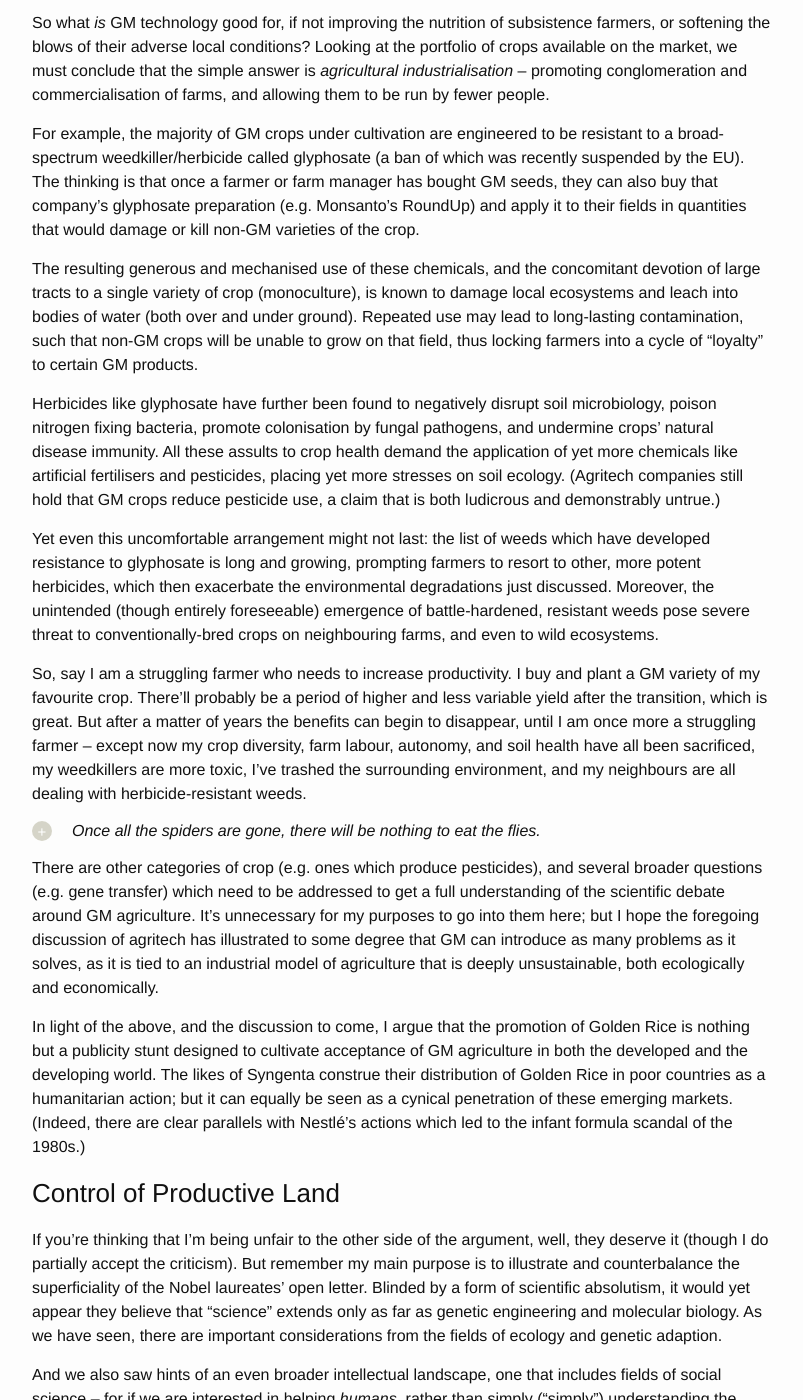
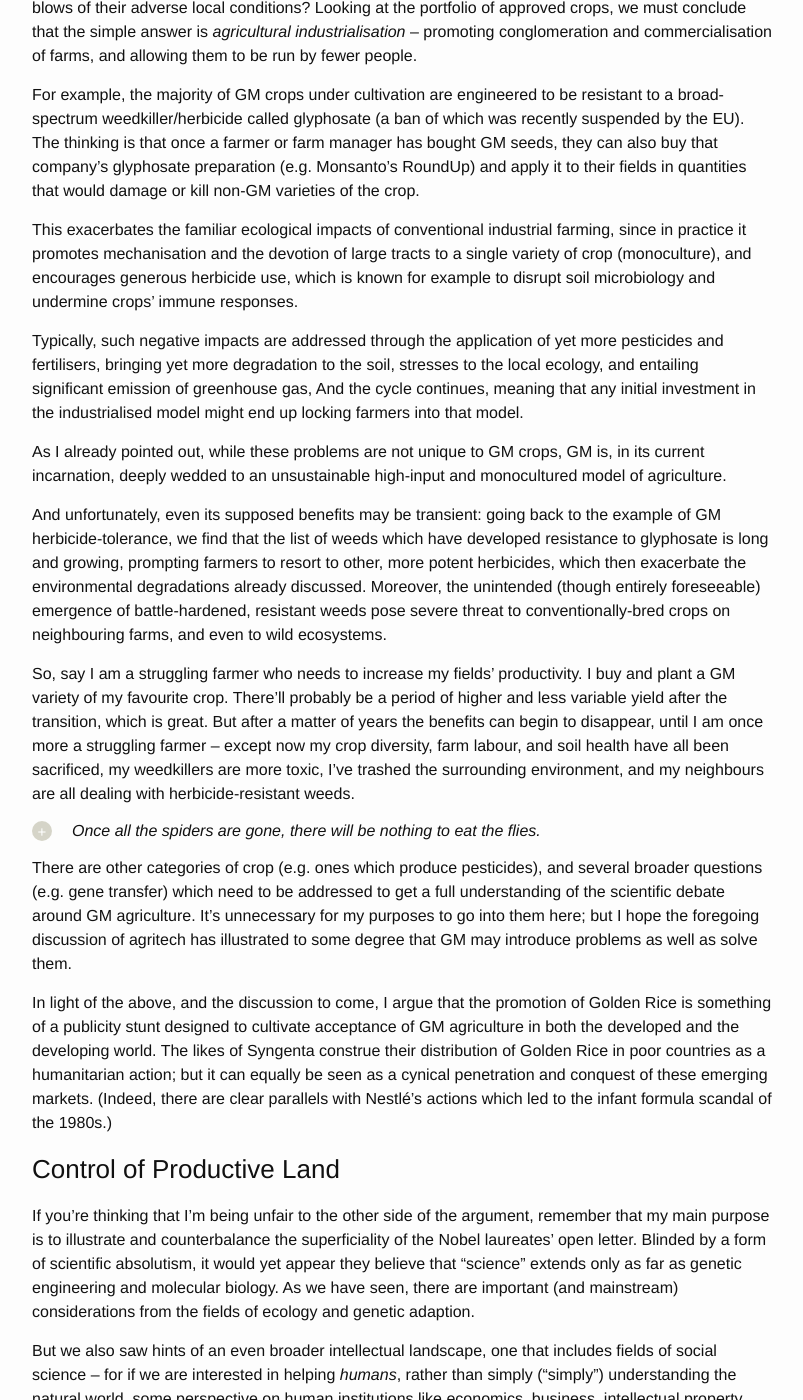
Before and after one commit to Allium/WithoutHeadOrFoot, a Jekyll site: the page built from _posts/2016-07-02-Genetically-Engineered-Straw.md, in a window 1280 px wide and 1400 px high, scrolled down 2869 px. Shown: the whole window, without its empty margins (238-1041 px from the left). Built offline with Jekyll 4.4.1, drawn with Linux system fonts in a browser that asks for light colours; comment, search, counter and statistics services are not loaded; some of the changed text lies outside the part shown.

Commit message:
GMO toned down and reorganised the herbicide section

```diff
--- a/_posts/2016-07-02-Genetically-Engineered-Straw.md
+++ b/_posts/2016-07-02-Genetically-Engineered-Straw.md
@@ -5,8 +5,6 @@ tags:	[agriculture, environment, NGO, science, sociology]
 ---
 
 *[Parts 3 and 4 of the Roots of Paradigm series will be in the works soon! For now, please indulge a little polemic detour.]*
-
-*[I've been very sloppy with references here, but I intend to correct this in the next couple of weeks.]*
 
 Oh, how the mighty have done it again.
 
@@ -119,7 +117,7 @@ Conspicuously absent from the letter, for instance, is any mention the *producer
 
 I don't mean to suggest that commercial interests necessarily preclude work which benefits common people; but merely that we must be wary of the sophisticated craft of public image and spin.
 
-Take Golden Rice, whose humanitarian credentials have been enthusiastically touted for years, but which has to date witnessed no substantial deployment. Nor is there convincing evidence that it is a cost-effective &ndash; or even *effective* &ndash; means of mitigating VAD in at-risk populations.
+Take Golden Rice, whose humanitarian credentials have been enthusiastically touted for years, but which has to date witnessed no substantial deployment. Nor is there convincing evidence that it is an effective, let alone cost-effective, means of mitigating VAD in at-risk populations.
 
 It's a similar story for other GM crops with traits like drought or salt tolerance, which have ostensibly been developed to help poor farmers. They comprise a high percentage of agritech PR content, a tiny percentage of research investment, and a zero percentage of seed sales.
 
@@ -128,18 +126,19 @@ It's a similar story for other GM crops with traits like drought or salt toleran
 
 ### The Successes of GM Crops
 
-So what *is* GM technology good for, if not improving the nutrition of subsistence farmers, or softening the blows of their adverse local conditions? Looking at the portfolio of crops available on the market, we must conclude that the simple answer is *agricultural industrialisation* &ndash; promoting conglomeration and commercialisation of farms, and allowing them to be run by fewer people.
+So what *is* GM technology good for, if not improving the nutrition of subsistence farmers, or softening the blows of their adverse local conditions? Looking at the portfolio of approved crops, we must conclude that the simple answer is *agricultural industrialisation* &ndash; promoting conglomeration and commercialisation of farms, and allowing them to be run by fewer people.
 
 For example, the majority of GM crops under cultivation are engineered to be resistant to a broad-spectrum weedkiller/herbicide called glyphosate (a ban of which was recently suspended by the EU). The thinking is that once a farmer or farm manager has bought GM seeds, they can also buy that company's glyphosate preparation (e.g. Monsanto's RoundUp) and apply it to their fields in quantities that would damage or kill non-GM varieties of the crop.
 
-The resulting generous and mechanised use of these chemicals, and the concomitant devotion of large tracts to a single variety of crop (monoculture), is known to damage local ecosystems and leach into bodies of water (both over and under ground). Repeated use may lead to long-lasting contamination, such that non-GM crops will be unable to grow on that field, thus locking farmers into a cycle of "loyalty" to certain GM products.
+This exacerbates the familiar ecological impacts of conventional industrial farming, since in practice it promotes mechanisation and the devotion of large tracts to a single variety of crop (monoculture), and encourages generous herbicide use, which is known for example to disrupt soil microbiology and undermine crops' immune responses.
 
-Herbicides like glyphosate have further been found to negatively disrupt soil microbiology, poison nitrogen fixing bacteria, promote colonisation by fungal pathogens, and undermine crops' natural disease immunity. All these assults to crop health demand the application of yet more chemicals like artificial fertilisers and pesticides, placing yet more stresses on soil ecology.
-(Agritech companies still hold that GM crops reduce pesticide use, a claim that is both ludicrous and demonstrably untrue.)
+Typically, such negative impacts are addressed through the application of yet more pesticides and fertilisers, bringing yet more degradation to the soil, stresses to the local ecology, and entailing significant emission of greenhouse gas, And the cycle continues, meaning that any initial investment in the industrialised model might end up locking farmers into that model.
 
-Yet even this uncomfortable arrangement might not last: the list of weeds which have developed resistance to glyphosate is long and growing, prompting farmers to resort to other, more potent herbicides, which then exacerbate the environmental degradations just discussed. Moreover, the unintended (though entirely foreseeable) emergence of battle-hardened, resistant weeds pose severe threat to conventionally-bred crops on neighbouring farms, and even to wild ecosystems.
+As I already pointed out, while these problems are not unique to GM crops, GM is, in its current incarnation, deeply wedded to an unsustainable high-input and monocultured model of agriculture.
 
-So, say I am a struggling farmer who needs to increase productivity. I buy and plant a GM variety of my favourite crop. There'll probably be a period of higher and less variable yield after the transition, which is great. But after a matter of years the benefits can begin to disappear, until I am once more a struggling farmer &ndash; except now my crop diversity, farm labour, autonomy, and soil health have all been sacrificed, my weedkillers are more toxic, I've trashed the surrounding environment, and my neighbours are all dealing with herbicide-resistant weeds.
+And unfortunately, even its supposed benefits may be transient: going back to the example of GM herbicide-tolerance, we find that the list of weeds which have developed resistance to glyphosate is long and growing, prompting farmers to resort to other, more potent herbicides, which then exacerbate the environmental degradations already discussed. Moreover, the unintended (though entirely foreseeable) emergence of battle-hardened, resistant weeds pose severe threat to conventionally-bred crops on neighbouring farms, and even to wild ecosystems.
+
+So, say I am a struggling farmer who needs to increase my fields' productivity. I buy and plant a GM variety of my favourite crop. There'll probably be a period of higher and less variable yield after the transition, which is great. But after a matter of years the benefits can begin to disappear, until I am once more a struggling farmer &ndash; except now my crop diversity, farm labour, and soil health have all been sacrificed, my weedkillers are more toxic, I've trashed the surrounding environment, and my neighbours are all dealing with herbicide-resistant weeds.
 
 <!-- ---------------------------------------------------------------------- -->
 <div class="expanding_section">
@@ -156,26 +155,26 @@ So, say I am a struggling farmer who needs to increase productivity. I buy and p
 </div>
 <!-- ---------------------------------------------------------------------- -->
 
-There are other categories of crop (e.g. ones which produce pesticides), and several broader questions (e.g. gene transfer) which need to be addressed to get a full understanding of the scientific debate around GM agriculture. It's unnecessary for my purposes to go into them here; but I hope the foregoing discussion of agritech has illustrated to some degree that GM can introduce as many problems as it solves, as it is tied to an industrial model of agriculture that is deeply unsustainable, both ecologically and economically.
+There are other categories of crop (e.g. ones which produce pesticides), and several broader questions (e.g. gene transfer) which need to be addressed to get a full understanding of the scientific debate around GM agriculture. It's unnecessary for my purposes to go into them here; but I hope the foregoing discussion of agritech has illustrated to some degree that GM may introduce problems as well as solve them.
 
-In light of the above, and the discussion to come, I argue that the promotion of Golden Rice is nothing but a publicity stunt designed to cultivate acceptance of GM agriculture in both the developed and the developing world. The likes of Syngenta construe their distribution of Golden Rice in poor countries as a humanitarian action; but it can equally be seen as a cynical penetration of these emerging markets. (Indeed, there are clear parallels with Nestl&eacute;'s actions which led to the infant formula scandal of the 1980s.)
+In light of the above, and the discussion to come, I argue that the promotion of Golden Rice is something of a publicity stunt designed to cultivate acceptance of GM agriculture in both the developed and the developing world. The likes of Syngenta construe their distribution of Golden Rice in poor countries as a humanitarian action; but it can equally be seen as a cynical penetration and conquest of these emerging markets. (Indeed, there are clear parallels with Nestl&eacute;'s actions which led to the infant formula scandal of the 1980s.)
 
 <!-- ====================================================================== -->
 
 ### Control of Productive Land
 
-If you're thinking that I'm being unfair to the other side of the argument, well, they deserve it (though I do partially accept the criticism). But remember my main purpose is to illustrate and counterbalance the superficiality of the Nobel laureates' open letter.
-Blinded by a form of scientific absolutism, it would yet appear they believe that "science" extends only as far as genetic engineering and molecular biology. As we have seen, there are important considerations from the fields of ecology and genetic adaption.
+If you're thinking that I'm being unfair to the other side of the argument, remember that my main purpose is to illustrate and counterbalance the superficiality of the Nobel laureates' open letter.
+Blinded by a form of scientific absolutism, it would yet appear they believe that "science" extends only as far as genetic engineering and molecular biology. As we have seen, there are important (and mainstream) considerations from the fields of ecology and genetic adaption.
 
-And we also saw hints of an even broader intellectual landscape, one that includes fields of social science &ndash; for if we are interested in helping *humans*, rather than simply ("simply") understanding the natural world, some perspective on human institutions like economics, business, intellectual property, and sociology is indispensable. It is only with a human-oriented approach that we can ask the crucial question of who *does* and who *should* control agricultural production.
+But we also saw hints of an even broader intellectual landscape, one that includes fields of social science &ndash; for if we are interested in helping *humans*, rather than simply ("simply") understanding the natural world, some perspective on human institutions like economics, business, intellectual property, and sociology is indispensable. It is only with a human-oriented approach that we can ask the crucial question of who *does* and who *should* control agricultural production.
 
 Because the fact is that practicable alternatives to GM agriculture exist, ones which deliver autonomy and ownership to farmers, rather than ceding it to corporate interests. I cannot stress enough how troubling it is that control over the global food system is increasingly concentrated in the hands of a few dozen agritech and supermarket giants which, having reached limits to their power in/over the wealthy countries of their birth, now seek to extend their reach to poor countries who can offer little resistance to the Western capitalist juggernaut, and whose populations may be unable to effectively regulate transnationals.
 
 A food system that prioritises Western shareholders over the feeding of people and the resilience of production, that puts the demands of capital before the livelihoods of small farmers, the integrity of communities and local markets, and stewardship of the environment, is nothing to be proud of. It benefits neither the producers alienated from their land and their traditions, nor consumers alienated from food itself.
 
-I'm not saying that any intervention by the institutions of wealthy countries in the affairs of the global poor is bound to disadvantage the latter. Nor do I believe that self-interest is categorically wrong. But here the agritech companies have all the cards, and farmers are being tricked out of their their assets, their self-determination, and potentially the health of their environment and families, for the benefit of the rich &ndash; a pattern of affairs which, while familiar, is difficult to reverse.
+I'm not saying that any intervention by the institutions of wealthy countries in the affairs of the global poor is bound to disadvantage the latter. Nor do I believe that self-interest is categorically wrong. But here the agritech companies have all the cards, and farmers are being tricked out of their their assets, their self-determination, and potentially the health of their environment and families &ndash; all for the benefit of the rich.
 
-This is unconscionable. Farmers in poor countries deserve executive ownership of their agricultural land, both as a matter of social justice and as a more practical matter of restoring functionality to a broken food system.
+Such a pattern of affairs is familiar, it is difficult to reverse, and it is unconscionable. Farmers in poor countries should have a right to executive ownership of their agricultural land, both as a matter of social justice and as a more practical matter of restoring functionality to a broken food system.
 
 <!-- ====================================================================== -->
 
@@ -186,13 +185,15 @@ Traditional farming practices such as crop rotation, crop diversification, and s
 
 Soil health in particular has been severely hit by excessive use of such agrichemicals, and by the emphasis on industrial monocultures which would be impossible without them. Furthermore, it is the lack of diversity in crops and crop varieties which has contributed needlessly to the impoverished diets of the global poor.
 
-This brings us back to Golden Rice, which, deeply tied to the industrial resource-intensive monoculture model, may only excerbate the underlying problem of crop and diet diversity. I find it shameful that the scientists who signed the open letter have been duped into the West's collective obsession with hi-tech neoliberal solutions, and the agritech industry's fairytale of feeding the world through industrialised monocultures: there are plentiful farmer-oriented alternatives for combating vitamin A deficiency. For instance, green vegetables and even other (established, non-patented) varieties of rice which would grow well in regions where VAD is acute contain abundant vitamin A.
+This brings us back to Golden Rice, which, under corporate control and rooted in a resource-intensive (and insufficiently internalised) model, may only excerbate the underlying problem of crop and diet diversity. I find it shameful that the scientists who signed the open letter have been duped into the Western collective obsession with hi-tech neoliberal solutions, and the agritech industry's fairytale of feeding the world through industrialised monocultures: there are plentiful farmer-oriented alternatives for combating vitamin A deficiency. For instance, green vegetables and even other (established, non-patented) varieties of rice which would grow well in regions where VAD is acute contain abundant vitamin A.
 
-From both nutrition and economic perspectives, there's a lot to gain for subsitence farmers in diversifying their crops. Perhaps they need more access to information and training in sustainable farming practices (which may have been lost during industrialisation); perhaps they need better weather forecasts and access to markets; perhaps they need capital to invest in local infrastructure; but they almost certainly need secure land rights and decision-making power over what they grow and how. Indeed, many small-scale farmers in developed countries would benefit from similar innovations. But none of this is profitable for agribusiness, who send their missionaries to monopolise agricultural information in rural areas.
+From both nutrition and economic perspectives, there's a lot to gain for subsitence farmers in diversifying their crops. Perhaps they need more access to information and training in sustainable farming practices (which may have been lost during industrialisation); perhaps they need better weather forecasts and access to markets; perhaps they need capital to invest in local infrastructure; but they almost certainly need secure land rights and decision-making power over what they grow and how. They need to be able to protect and nurture their soils. Indeed, many small-scale farmers in developed countries would benefit from similar innovations. But none of this is profitable for agribusiness, who send their missionaries to monopolise agricultural information in rural areas.
 
 In presenting GM technology as the only option, the Nobel laureates reinforce the story that agritech companies want us to hear. But it is neither the only option, nor even the best option. Unfortunately it is an easy option for us in the developed world, as we benefit from our institutions' predations far from home, while ignoring our responsibility for them.
 
-Now, there absolutely may come a day when GM crop science is advanced enough to deliver tangible benefits that outweigh the foreseeable costs. It may be that governmental or philanthropic labs begin once more to compete with commercial ones in development, productive capacity, informative reach, and distribution network. I cannot predict the state of biotechnology and global agriculture thirty years from now, and I don't rule GM out of our agricultural future. But there are pressing concerns about our agricultural *present* to which GM is not the answer, and in fact represents part of the problem. So for now and for ever, any decision to further relinquish our control and responsibility over our food systems must not be made lightly.
+Now, there absolutely may come a day when GM crop science is advanced enough to deliver tangible benefits that outweigh the foreseeable costs. It may be that governmental or philanthropic labs begin once more to compete with commercial ones in development, productive capacity, informative reach, and distribution network. I cannot predict the state of biotechnology and global agriculture thirty years from now, and I don't rule GM out of our agricultural future. But there are pressing concerns about our agricultural *present* to which GM is not the answer, and in fact represents part of the problem.
+
+So for now, and for ever more, any decision to further relinquish control over our food systems must not be made lightly.
 
 <!-- ====================================================================== -->
 
@@ -219,3 +220,21 @@ In this post, I've tacitly adopted the more generous interpretation (ignorance).
 	<p>I very much enjoyed <a href="http://viacampesina.org/en/index.php/main-issues-mainmenu-27/biodiversity-and-genetic-resources-mainmenu-37/2090-opinion-traditional-crops-keep-our-culture-alive">this short article</a>, written by a Zimbabwean farmer, which illustrates some issues surrounding food sovreignty, local traditions, and failed experiments with agritechnology.
 	</p>
 </div>
+
+
+
+
+
+<!--
+HEALTH
+http://www.who.int/foodsafety/areas_work/food-technology/Frequently_asked_questions_on_gm_foods.pdf?ua=1
+http://www.aaas.org/sites/default/files/AAAS_GM_statement.pdf
+
+HEALTH AND ENVIRONMENT AND YIELD
+http://www.nytimes.com/2016/05/18/business/genetically-engineered-crops-are-safe-analysis-finds.html?_r=2
+
+One variety of rice has been modified with genes from corn and a common soil bacterium that together produce beta carotene, which the human body uses to make vitamin A.
+The variety, called golden rice and in development since the 1990s,
+In 2013, a trial that had found that a bowl of the rice supplied more than half of a child’s daily vitamin A requirement was deemed to have been conducted unethically
+last spring, the nonprofit institute responsible for the rice’s development said it had gone back to the drawing board because the rice strains that had the improved nutrition did not grow well enough to be embraced by farmers.
+ -->
```
Also changed, not shown: other parts of _posts/2016-07-02-Genetically-Engineered-Straw.md (+1 -1 lines).
